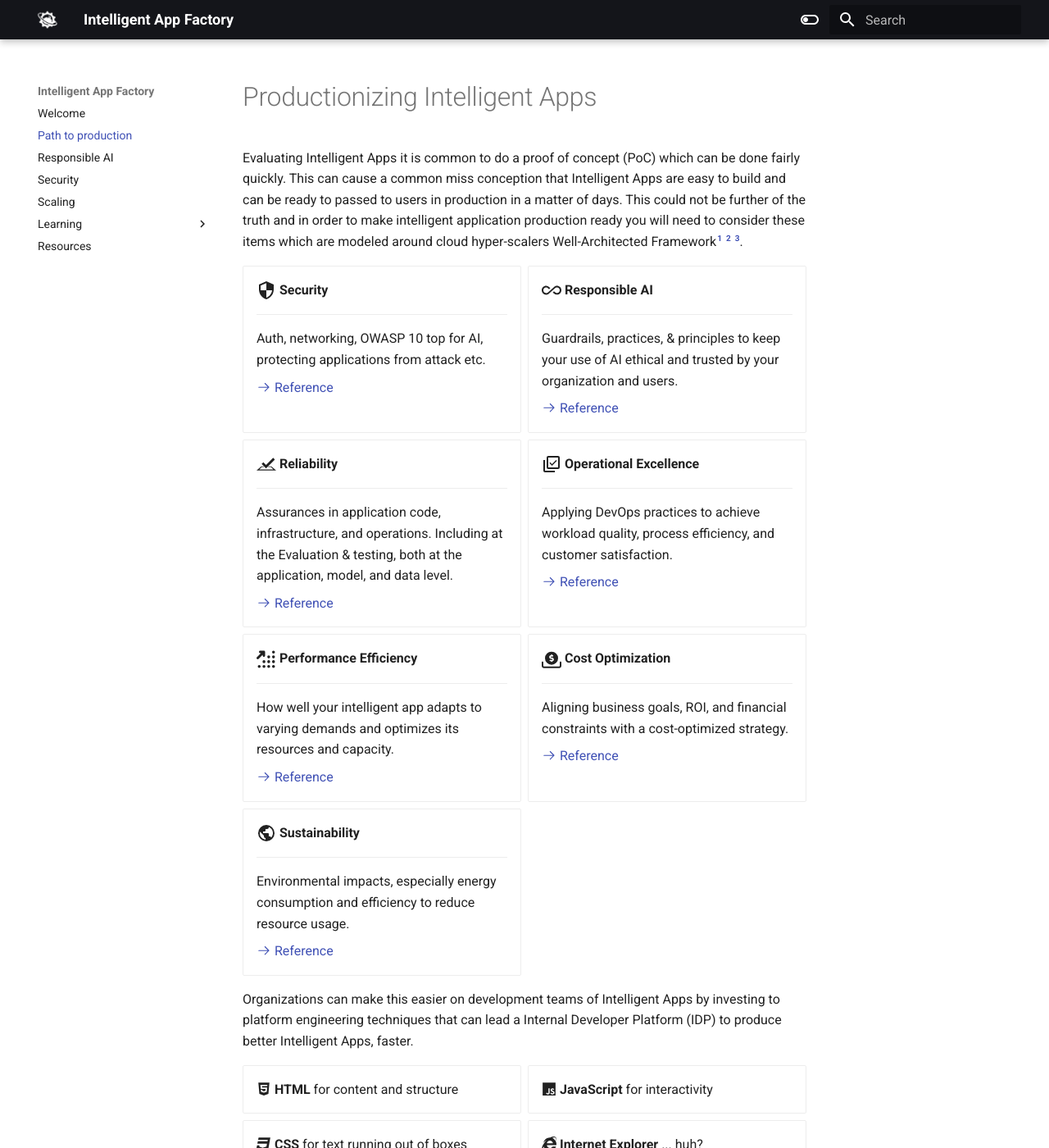
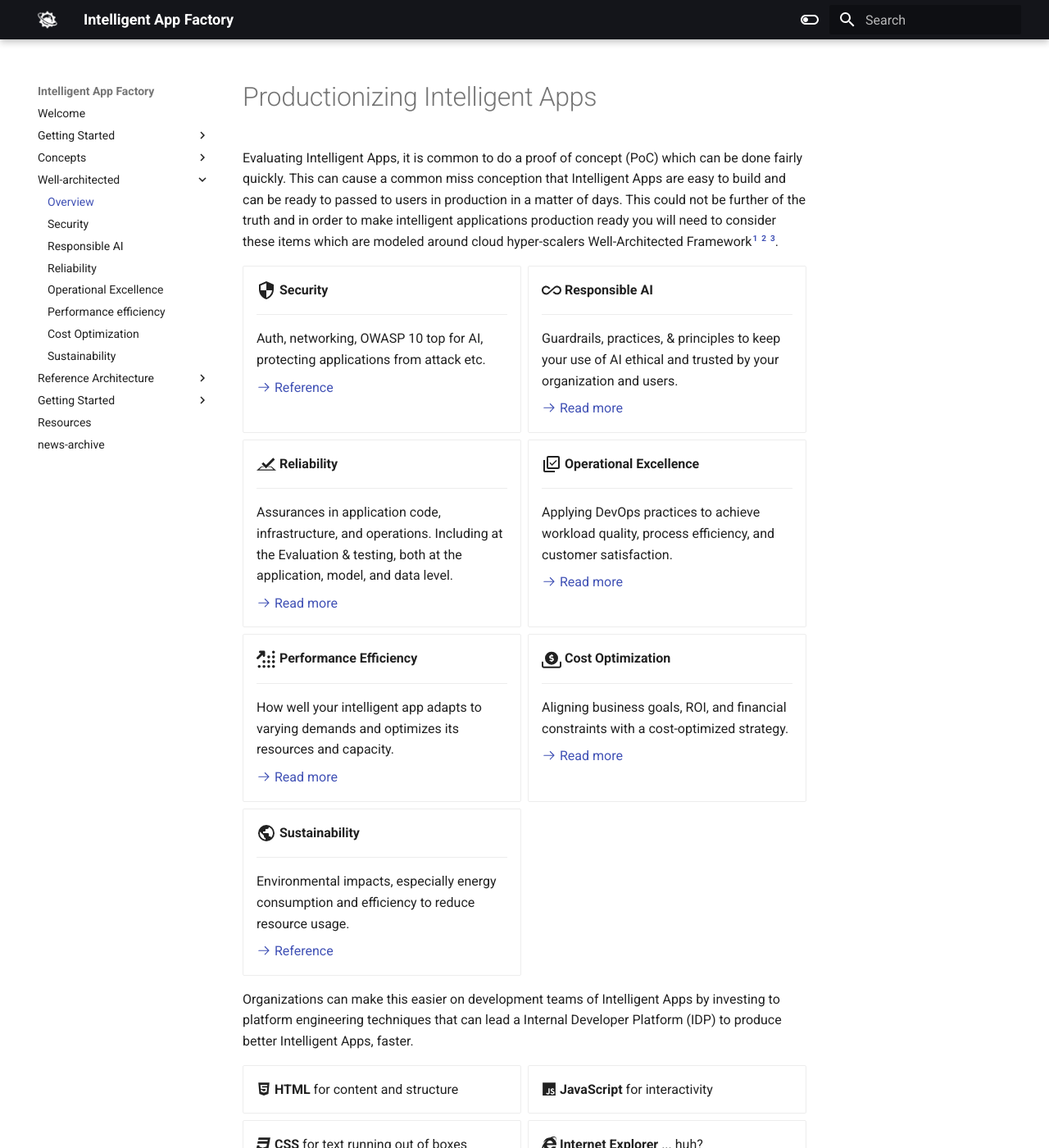
Before and after one commit to LoganDavidTalbot/IntelligentAppFactory, an MkDocs documentation site: the page built from docs/well-architected/overview.md, in a window 1280 px wide and 1400 px high. Shown: the whole window at 82% size. Built offline with MkDocs 1.6.1 and Material for MkDocs 9.7.7, drawn with Linux system fonts in a browser that asks for light colours; some of the changed text lies outside the part shown.

```diff
--- /dev/null
+++ b/docs/stylesheets/extra.css
@@ -0,0 +1,7 @@
+@font-face {
+    font-family: "gotham-bold";
+    src: url("./GOTHAM-BOLD.TTF");
+}
+:root {
+    --md-ellipsis: "gotham-bold";
+}
--- a/docs/productionizing.md
+++ b/docs/well-architected/overview.md
@@ -1,6 +1,6 @@
 # Productionizing Intelligent Apps
 
-Evaluating Intelligent Apps it is common to do a proof of concept (PoC) which can be done fairly quickly. This can cause a common miss conception that Intelligent Apps are easy to build and can be ready to passed to users in production in a matter of days. This could not be further of the truth and in order to make intelligent application production ready you will need to consider these items which are modeled around cloud hyper-scalers Well-Architected Framework[^1] [^2] [^3].
+Evaluating Intelligent Apps, it is common to do a proof of concept (PoC) which can be done fairly quickly. This can cause a common miss conception that Intelligent Apps are easy to build and can be ready to passed to users in production in a matter of days. This could not be further of the truth and in order to make intelligent applications production ready you will need to consider these items which are modeled around cloud hyper-scalers Well-Architected Framework[^1] [^2] [^3].
 
 <div class="grid cards" markdown>
 
@@ -10,7 +10,7 @@ Evaluating Intelligent Apps it is common to do a proof of concept (PoC) which ca
 
     Auth, networking, OWASP 10 top for AI, protecting applications from attack  etc.
 
-    [:octicons-arrow-right-24: Reference](#)
+    [:octicons-arrow-right-24: Reference](security.md)
 
 -   :material-all-inclusive:{ .lg .middle } __Responsible AI__
 
@@ -18,7 +18,7 @@ Evaluating Intelligent Apps it is common to do a proof of concept (PoC) which ca
 
     Guardrails, practices, & principles to keep your use of AI ethical and trusted by your organization and users.
 
-    [:octicons-arrow-right-24: Reference](#)
+    [:octicons-arrow-right-24: Read more](responsible-ai.md)
 
 -   :simple-testcafe:{ .lg .middle } __Reliability__
 
@@ -26,7 +26,7 @@ Evaluating Intelligent Apps it is common to do a proof of concept (PoC) which ca
 
     Assurances in application code, infrastructure, and operations. Including at the Evaluation & testing, both at the application, model, and data level.
 
-    [:octicons-arrow-right-24: Reference](#)
+    [:octicons-arrow-right-24: Read more](reliability.md)
 
 -   :material-checkbox-multiple-outline:{ .lg .middle } __Operational Excellence__
 
@@ -34,7 +34,7 @@ Evaluating Intelligent Apps it is common to do a proof of concept (PoC) which ca
 
     Applying DevOps practices to achieve workload quality, process efficiency, and customer satisfaction.
 
-    [:octicons-arrow-right-24: Reference](#)
+    [:octicons-arrow-right-24: Read more](operational-excellence.md)
 
 -   :fontawesome-solid-arrow-up-right-dots:{ .lg .middle } __Performance Efficiency__
 
@@ -42,7 +42,7 @@ Evaluating Intelligent Apps it is common to do a proof of concept (PoC) which ca
 
     How well your intelligent app adapts to varying demands and optimizes its resources and capacity.
 
-    [:octicons-arrow-right-24: Reference](#)
+    [:octicons-arrow-right-24: Read more](performance-efficiency.md)
 
 -   :fontawesome-solid-circle-dollar-to-slot:{ .lg .middle } __Cost Optimization__
 
@@ -50,7 +50,7 @@ Evaluating Intelligent Apps it is common to do a proof of concept (PoC) which ca
 
     Aligning business goals, ROI, and financial constraints with a cost-optimized strategy.
 
-    [:octicons-arrow-right-24: Reference](#)
+    [:octicons-arrow-right-24: Read more](cost-optimization.md)
 
 -   :material-earth:{ .lg .middle } __Sustainability__
 
--- a/mkdocs.yml
+++ b/mkdocs.yml
@@ -27,12 +27,28 @@ markdown_extensions:
   - def_list
   - pymdownx.tasklist:
       custom_checkbox: true
+extra:
+  generator: false
+extra_css:
+  - stylesheets/extra.css
 nav:
   - Welcome: index.md
-  - Path to production: productionizing.md
-  - Responsible AI: responsible-ai.md
-  - Security: security.md
-  - Scaling: scaling.md
-  - Learning:
-    - Learn Intelligent App: learning/learn-intelligent-apps.md
+  - Getting Started:
+    - Learn Intelligent App: getting-started/learn-intelligent-apps.md
+  - Concepts:
+    - Overview: concepts/overview.md
+  - Well-architected:
+    - Overview: well-architected/overview.md
+    - Security: well-architected/security.md
+    - Responsible AI: well-architected/responsible-ai.md
+    - Reliability: well-architected/reliability.md
+    - Operational Excellence: well-architected/operational-excellence.md
+    - Performance efficiency: well-architected/performance-efficiency.md
+    - Cost Optimization: well-architected/cost-optimization.md
+    - Sustainability: well-architected/sustainability.md
+  - Reference Architecture:
+    - Overview: reference-architecture/overview.md
+  - Getting Started:
+    - Learn Intelligent App: getting-started/learn-intelligent-apps.md
   - Resources: resources.md
+  - news-archive: news-archive.md
```
Also changed, not shown: other parts of docs/well-architected/overview.md (+2 -0 lines), docs/concepts/overview.md (added, +1 -0 lines), docs/index.md (+3 -3 lines), docs/news-archive.md (added, +46 -0 lines), docs/reference-architecture/azure/Overview.md (added, +1 -0 lines), docs/reference-architecture/overview.md (added, +1 -0 lines), docs/scaling.md (deleted, +0 -1 lines), docs/well-architected/cost-optimization.md (added, +1 -0 lines), docs/well-architected/operational-excellence.md (added, +1 -0 lines), docs/well-architected/performance-efficiency.md (added, +1 -0 lines), docs/well-architected/reliability.md (added, +1 -0 lines), docs/well-architected/sustainability.md (added, +1 -0 lines), docs/getting-started/learn-intelligent-apps.md (renamed from docs/learning/learn-intelligent-apps.md), docs/stylesheets/GOTHAM-BOLD.TTF (added), 2 more files.
